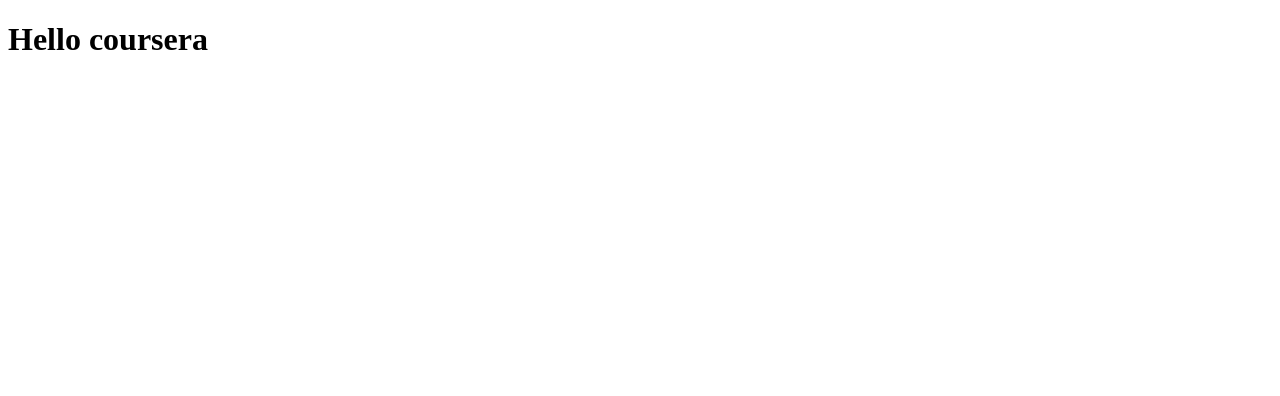
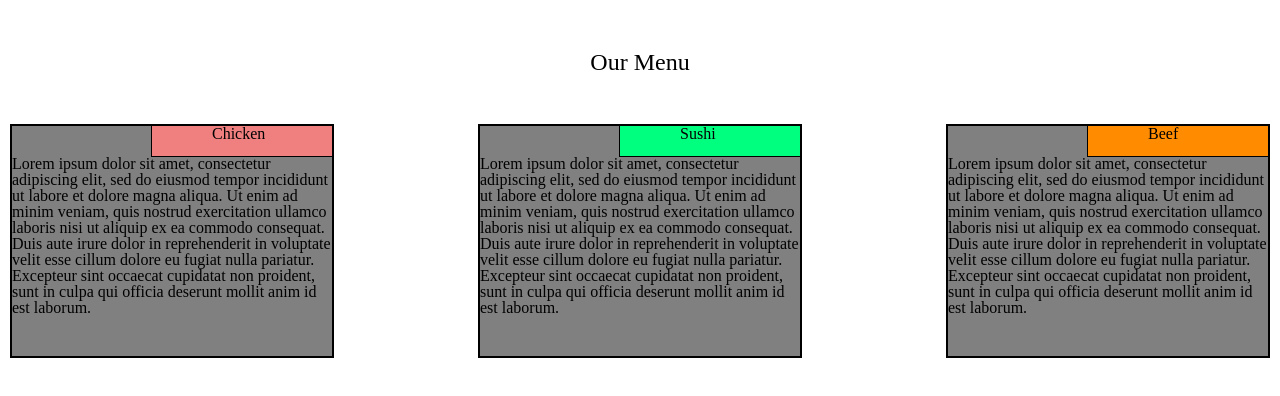
Before and after one commit to Telepyn/module_2_web, a plain HTML site: page module2-solution/index.html in a window 1280 px wide. Drawn offline with Linux system fonts and the light colour scheme.

Commit message:
the solution

```diff
--- /dev/null
+++ b/module2-solution/css/reset.css
@@ -0,0 +1,48 @@
+/* http://meyerweb.com/eric/tools/css/reset/
+   v2.0 | 20110126
+   License: none (public domain)
+*/
+
+html, body, div, span, applet, object, iframe,
+h1, h2, h3, h4, h5, h6, p, blockquote, pre,
+a, abbr, acronym, address, big, cite, code,
+del, dfn, em, img, ins, kbd, q, s, samp,
+small, strike, strong, sub, sup, tt, var,
+b, u, i, center,
+dl, dt, dd, ol, ul, li,
+fieldset, form, label, legend,
+table, caption, tbody, tfoot, thead, tr, th, td,
+article, aside, canvas, details, embed,
+figure, figcaption, footer, header, hgroup,
+menu, nav, output, ruby, section, summary,
+time, mark, audio, video {
+	margin: 0;
+	padding: 0;
+	border: 0;
+	font-size: 100%;
+	font: inherit;
+	vertical-align: baseline;
+}
+/* HTML5 display-role reset for older browsers */
+article, aside, details, figcaption, figure,
+footer, header, hgroup, menu, nav, section {
+	display: block;
+}
+body {
+	line-height: 1;
+}
+ol, ul {
+	list-style: none;
+}
+blockquote, q {
+	quotes: none;
+}
+blockquote:before, blockquote:after,
+q:before, q:after {
+	content: '';
+	content: none;
+}
+table {
+	border-collapse: collapse;
+	border-spacing: 0;
+}
--- /dev/null
+++ b/module2-solution/css/styles.css
@@ -0,0 +1,125 @@
+h1 {
+	margin-top: 50px;
+	margin-bottom: 50px;
+	text-align: center;
+    font-family: Comic ;
+    font-size: 24px ;
+}
+p {
+  width: 120px;
+  height: 30px;
+  border: 1px solid black;
+  border-right: 0;
+  border-top: 0;
+  padding-left: 60px;
+}
+.one {
+  background-color: #F08080;
+  position: absolute;
+  top: 0;
+  right: 0;
+}
+.two {
+  background-color: #FF8C00;
+  position: absolute;
+  top: 0;
+  right: 0;
+}
+.three {
+  background-color: #00FF7F;
+  position: absolute;
+  top: 0;
+  right: 0;
+}
+.first {
+  border: 2px solid black;
+  background-color: gray;
+  width: 0;
+  height: 100px;
+  margin-left: 50px;
+  float : left;
+  font-family: Comic ;
+  position: relative;
+  padding-top: 30px;
+}
+.second {
+  border: 2px solid black;
+	background-color: gray;
+	width: 550px;
+	height: 500px;
+	font-family: Comic ;
+  margin-right: 50px;
+  float : right;
+  position: relative;
+  padding-top: 30px;
+}
+.third {
+  border: 2px solid black;
+	background-color: gray;
+	width: 350px;
+	height: 250px;
+	font-family: Comic ;
+  margin-right: auto;
+  margin-left: auto;
+  margin-top: auto;
+  position: relative;
+  padding-top: 30px;
+}
+
+
+@media (min-width: 992px) {
+ .first {
+ 	width : 320px;
+ 	height: 200px;
+  margin-left: 10px;
+  float : left;
+ }
+ .second {
+ 	width: 320px;
+ 	height:200px;
+  margin-right: 10px;
+    float : right;
+ }
+ .third {
+ 	width: 320px;
+ 	height: 200px;
+  margin-right: auto;
+  margin-left: auto;
+  margin-top: auto
+ }
+}
+@media (min-width: 768px) and (max-width: 991px) { .first, .second, .third {
+	float: left;
+ }
+
+ .first {
+  width: 310px;
+  height: 260px;
+  margin-right: 10px;
+  }
+ .second {
+  width: 310px;
+  height: 260px;
+  margin-left: 10px;
+  }
+ .third {
+  height: 180px;
+  width: 640px;
+  margin-top: 30px;
+  margin-left: 50px;
+  }
+}
+
+@media(max-width: 767px )  {
+    .wrapper {
+        text-align: center;
+    }
+    .box {
+        display: inline-block;
+        width: 300px;
+        height: 250px;
+        margin: 5%;
+        margin-top: 20px;
+        float: none;
+    }
+}
--- a/module2-solution/index.html
+++ b/module2-solution/index.html
@@ -1,9 +1,29 @@
 <!DOCTYPE html>
 <html>
-<head>
-	<title>Module 2 assignment</title>
-</head>
-<body>
-<h1>Hello coursera </h1>
-</body>
+	<head>
+		<meta charset="utf-8">
+		<meta name="viewport" content="width=device-width, initial-scale=1">
+		<title>Assignment Solution for Module 2</title>
+		<link rel="stylesheet" href="css/reset.css">
+		<link rel="stylesheet" href="css/styles.css">
+	</head>
+	<body>
+		<h1>Our Menu</h1>
+		<div class="wrapper">
+		<div class="first box">
+				<p class="one">Chicken </p>
+				Lorem ipsum dolor sit amet, consectetur adipiscing elit, sed do eiusmod tempor incididunt ut labore et dolore magna aliqua. Ut enim ad minim veniam, quis nostrud exercitation ullamco laboris nisi ut aliquip ex ea commodo consequat. Duis aute irure dolor in reprehenderit in voluptate velit esse cillum dolore eu fugiat nulla pariatur. Excepteur sint occaecat cupidatat non proident, sunt in culpa qui officia deserunt mollit anim id est laborum.
+			</div>
+
+			<div class="second box">
+			 	<p class="two">Beef </p>
+			 	Lorem ipsum dolor sit amet, consectetur adipiscing elit, sed do eiusmod tempor incididunt ut labore et dolore magna aliqua. Ut enim ad minim veniam, quis nostrud exercitation ullamco laboris nisi ut aliquip ex ea commodo consequat. Duis aute irure dolor in reprehenderit in voluptate velit esse cillum dolore eu fugiat nulla pariatur. Excepteur sint occaecat cupidatat non proident, sunt in culpa qui officia deserunt mollit anim id est laborum.
+			</div>
+
+			<div class="third box">
+			 	Lorem ipsum dolor sit amet, consectetur adipiscing elit, sed do eiusmod tempor incididunt ut labore et dolore magna aliqua. Ut enim ad minim veniam, quis nostrud exercitation ullamco laboris nisi ut aliquip ex ea commodo consequat. Duis aute irure dolor in reprehenderit in voluptate velit esse cillum dolore eu fugiat nulla pariatur. Excepteur sint occaecat cupidatat non proident, sunt in culpa qui officia deserunt mollit anim id est laborum.
+				<p class="three">Sushi </p>
+			</div>
+		</div>
+	</body>
 </html>
--- /dev/null
+++ b/module2-solution/main.js
@@ -0,0 +1,2 @@
+
+document.body.style.background="red";
```
Also changed, not shown: module2-solution/css/bala.css (deleted).
